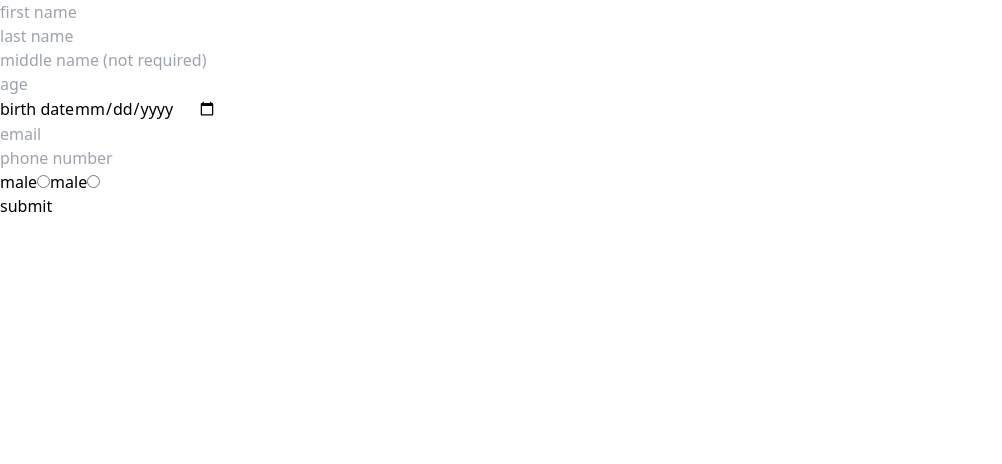
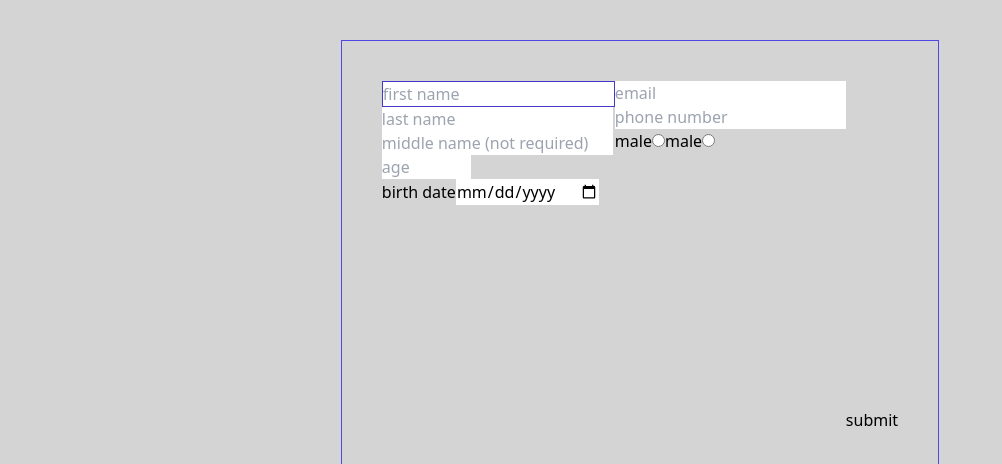
Before and after one commit to samiiskhalil/social-media-app, a React (Create React App) app in the folder browser-client/: page /signup in a window 1280 px wide. Shown: the top 464 px of the page, without its empty margins (0-1002 px from the left). Built offline with nearby package versions, Linux system fonts and the light colour scheme.

Commit message:
add styles

```diff
--- a/browser-client/src/components/Signup/Signup.jsx
+++ b/browser-client/src/components/Signup/Signup.jsx
@@ -9,20 +9,20 @@ setTimeout(()=>{
 },7000)
 return (
 <>
+<div className="bg-neutral-300 w-screen h-screen  flex justify-center align-top ">
 {showPopup? <>
-<div className="hidden">
-  <h2>give us premisson to use your location</h2>
+<div className="hidden ">
+  <h2>please accept cookies for optimal experience !</h2>
   <div className="">
-    <button className=''>approve</button>
-    <button className=''>disapprove</button>
+    <button className=''>accept cookies</button>
+    <button className=''>deny</button>
   </div>
 </div>
 </>:null}
-<div className="container">
-<form  >
-<div className="insCont">
+<form className='p-10 flex border p border-indigo-600  mt-10' >
+<div className="boder">
 <div className="inpCont">
-<input placeholder='first name' type="text" name='firstName' id='firstName' required />
+<input className='border border-indigo-700 ' placeholder='first name' type="text" name='firstName' id='firstName' required />
 </div>
 <div className="inpcont">
 <input placeholder='last name' type="text" name='lastName' id='lastName' required/>
@@ -38,7 +38,7 @@ return (
 <input type="date" name='birthDate' id='birthDate' required />
 </div>
 </div>
-<div className="insCont">
+<div className="boder">
 <div className="inpcont">
 <input placeholder='email' type="email" name='email' id='email' />
 </div>
```
